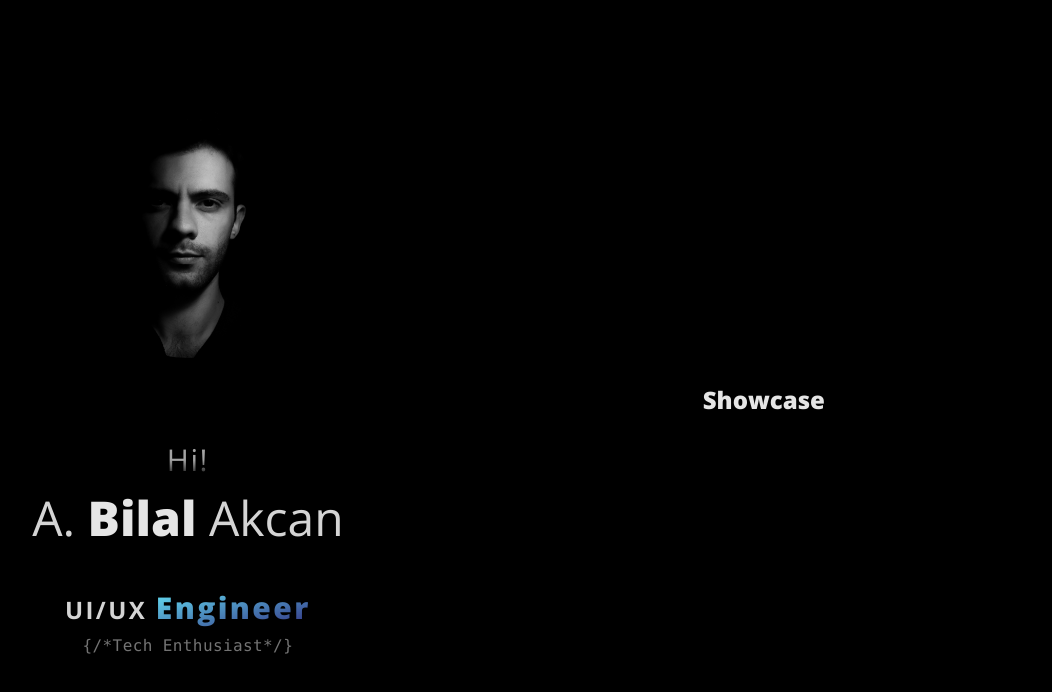
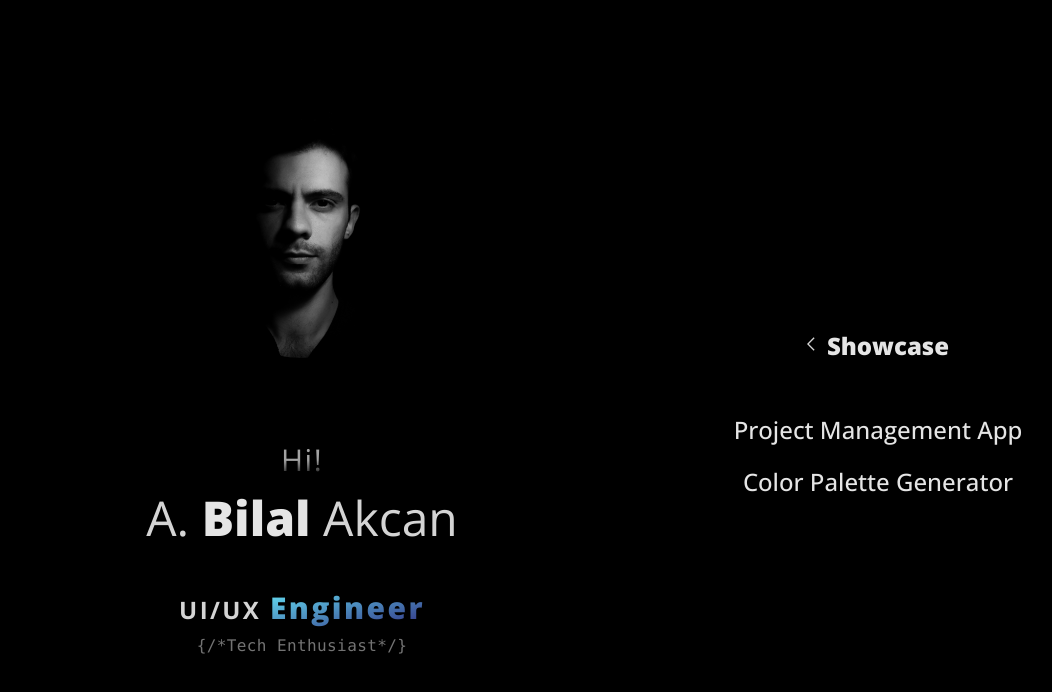
Before and after one commit to bllakcn/portfolio-bilal, a React (Create React App) app: page /projects in a window 1280 px wide. Shown: the top 692 px of the page, without its empty margins (50-1102 px from the left). Built offline with nearby package versions, Linux system fonts and the light colour scheme.

Commit message:
working on Projects page

```diff
--- a/src/pages/Projects/Projects.js
+++ b/src/pages/Projects/Projects.js
@@ -1,11 +1,15 @@
+import { Link } from 'react-router-dom'
+import projectList from './showcase.json'
 import profile from '../../assets/profile.jpg'
 
+import './Projects.css'
+
 const line = "{/*Tech Enthusiast*/}"
+export default function Projects() {
 
-export default function Projects() {
   return (
     <div className='min-h-screen lg:px-16 lg:flex bg-black justify-between'>
-      <aside className="hidden lg:flex lg:lg:max-w-lg bg-black min-h-screen flex-col justify-center items-center mx-auto -mt-10">
+      <aside className="lg:flex-1 lg:max-w-xl bg-black min-h-screen flex flex-col justify-center items-center mx-auto -mt-10">
         <img className="w-64 h-64 mb-5 rounded-full" src={profile} alt="profile" />
         <div className='text-center mt-16'>
           <p className="mb-4 text-3xl tracking-wider text-transparent bg-clip-text bg-gradient-to-b from-neutral-400 via-neutral-400 to-transparent">Hi!</p>
@@ -14,8 +18,22 @@ export default function Projects() {
           <h3 className='p-0 m-0 tracking-wide text-l font-mono select-none text-neutral-500'>{line}</h3>
         </div>
       </aside>
-      <main className='text-neutral-300 text-center lg:max-w-3xl mx-auto lg:opacity-90 lg:hover:opacity-100 lg:transition-opacity lg:flex-1 min-h-screen bg-black flex flex-col lg:justify-center gap-20 md:gap-0'>
-        <h2 className='text-neutral-200 my-10 text-2xl font-black'>Showcase</h2>
+      <main className='text-neutral-300 text-center lg:max-w-3xl mx-auto lg:opacity-90 lg:hover:opacity-100 lg:transition-opacity lg:flex-1 min-h-screen bg-black flex flex-col lg:justify-center items-center'>
+        <div className='text-neutral-200 my-10 text-2xl font-black flex justify-center items-center'>
+          <Link to='/'>
+            <svg className='fill-neutral-300' xmlns="http://www.w3.org/2000/svg" viewBox='0 0 60 60' width='20' height='20'><path d="M20 44 0 24 20 4l2.8 2.85L5.65 24 22.8 41.15Z"/></svg>
+          </Link>
+          <h2 className=''>Showcase</h2>
+        </div>
+        <ul className='list-none'>
+          {projectList.map((project) => (
+            <li key={project.id}>
+              <a href={project.link} target="_blank" rel="noreferrer">
+                <h3 className='text-neutral-200 text-2xl font-medium px-5 py-2 my-1'>{project.name}</h3>
+              </a>
+            </li>
+          ))}
+        </ul>
       </main>
     </div>
   )
--- /dev/null
+++ b/src/pages/Projects/showcase.json
@@ -0,0 +1,12 @@
+[
+  {
+    "id" : 1,
+    "name" : "Project Management App",
+    "link" : "https://project-management-dfe87.firebaseapp.com"
+  },
+  {
+    "id" : 2,
+    "name" : "Color Palette Generator",
+    "link" : "https://colpal-generatecolors.netlify.app"
+  }
+]
```
Also changed, not shown: src/assets/arrow_back_ios_FILL0_wght400_GRAD0_opsz48.svg (added), src/pages/Projects/Projects.css (added).
